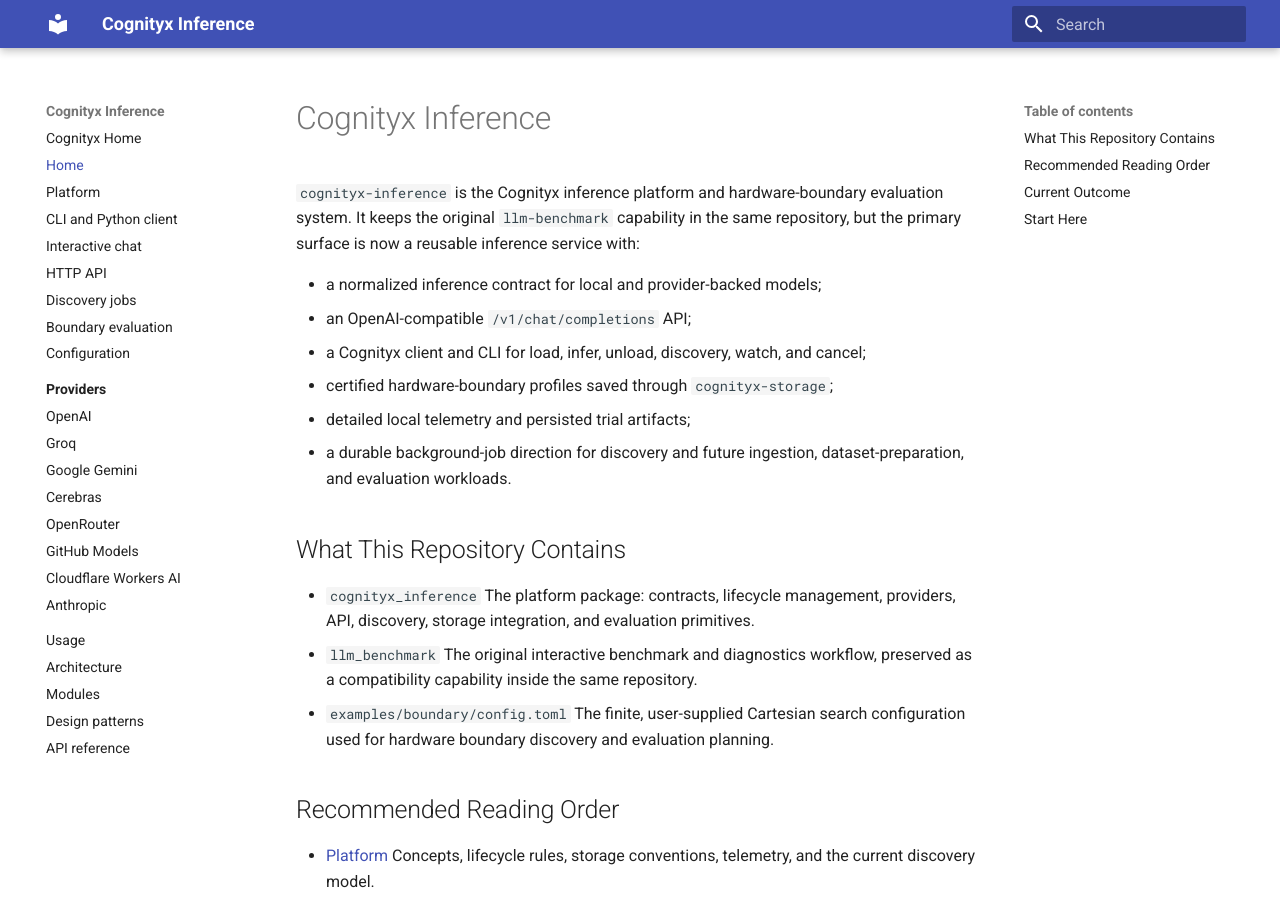
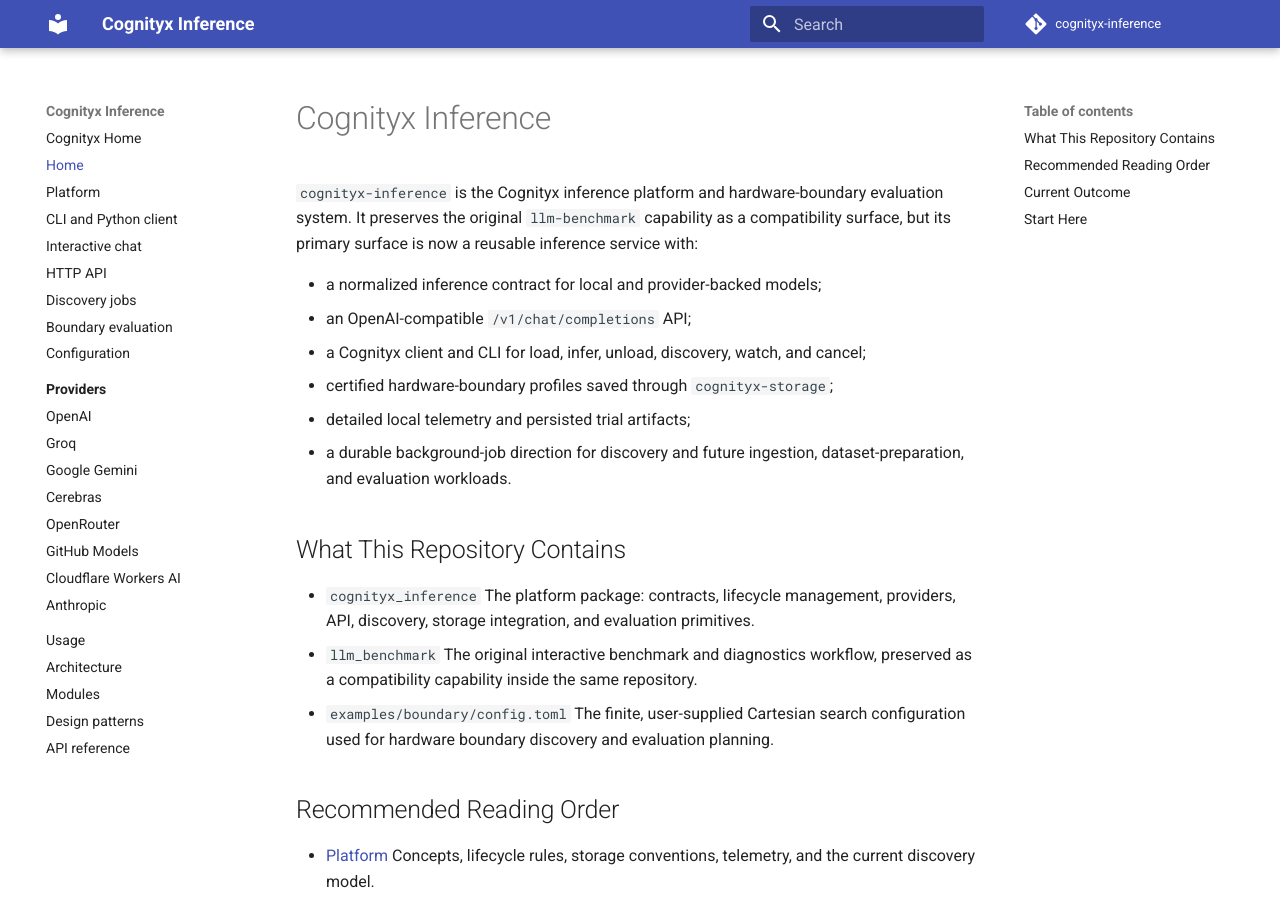
Before and after one commit to cognityx/cognityx-inference, an MkDocs documentation site: the page built from docs/index.md, in a window 1280 px wide and 900 px high. Built offline with MkDocs 1.6.1 and Material for MkDocs 9.7.7, drawn with Linux system fonts in a browser that asks for light colours; comment, search, counter and statistics services are not loaded.

Commit message:
align repository identity with cognityx inference

```diff
--- a/docs/index.md
+++ b/docs/index.md
@@ -1,8 +1,9 @@
 # Cognityx Inference
 
 `cognityx-inference` is the Cognityx inference platform and hardware-boundary
-evaluation system. It keeps the original `llm-benchmark` capability in the same
-repository, but the primary surface is now a reusable inference service with:
+evaluation system. It preserves the original `llm-benchmark` capability as a
+compatibility surface, but its primary surface is now a reusable inference
+service with:
 
 - a normalized inference contract for local and provider-backed models;
 - an OpenAI-compatible `/v1/chat/completions` API;
--- a/mkdocs.yml
+++ b/mkdocs.yml
@@ -1,6 +1,7 @@
 site_name: Cognityx Inference
 site_description: Inference platform and hardware-boundary evaluation
 repo_name: cognityx-inference
+repo_url: https://github.com/cognityx/cognityx-inference
 docs_dir: docs
 theme:
   name: material
```
Also changed, not shown: README.md (+3 -3 lines), docs/boundary-evaluation.md (+1 -1 lines).
